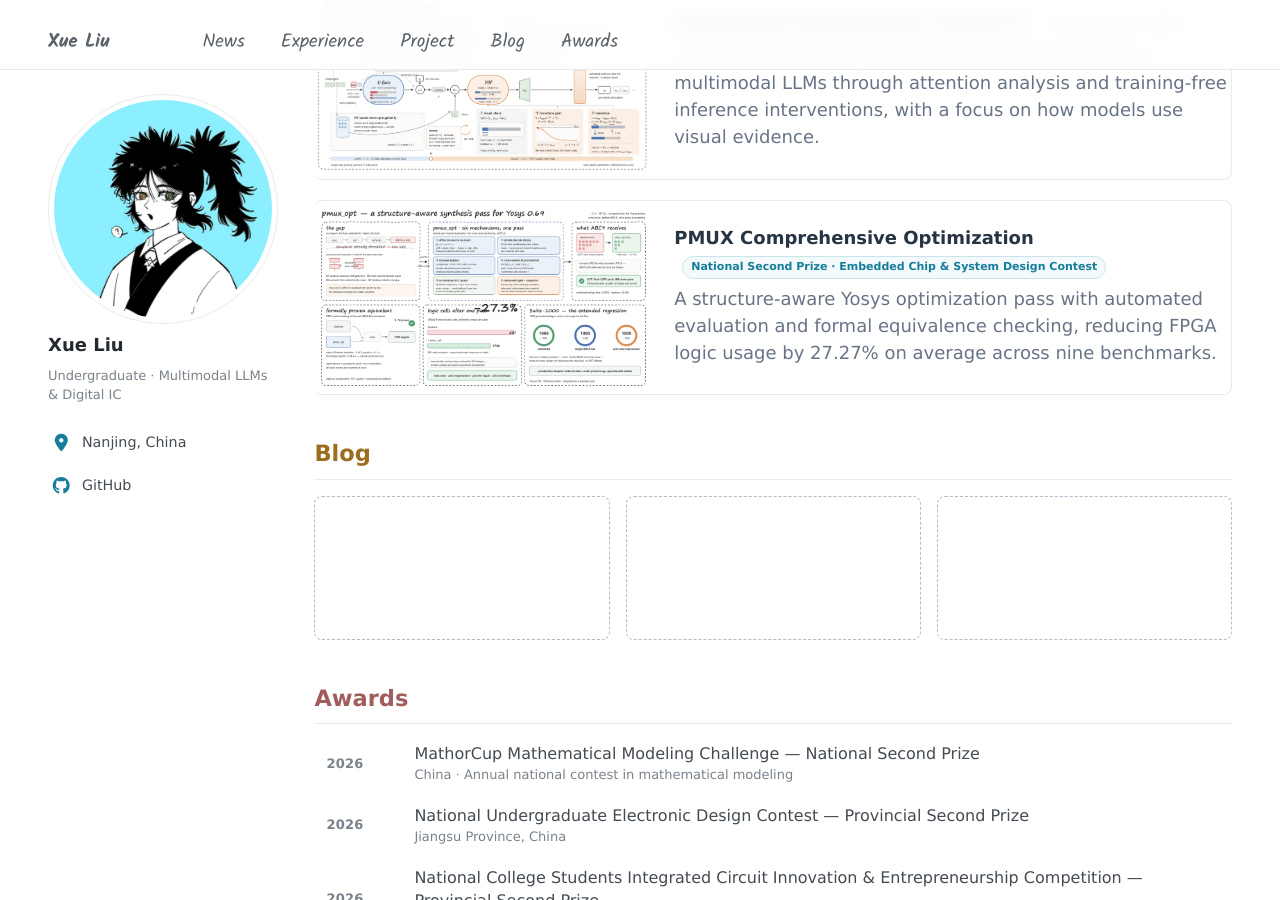
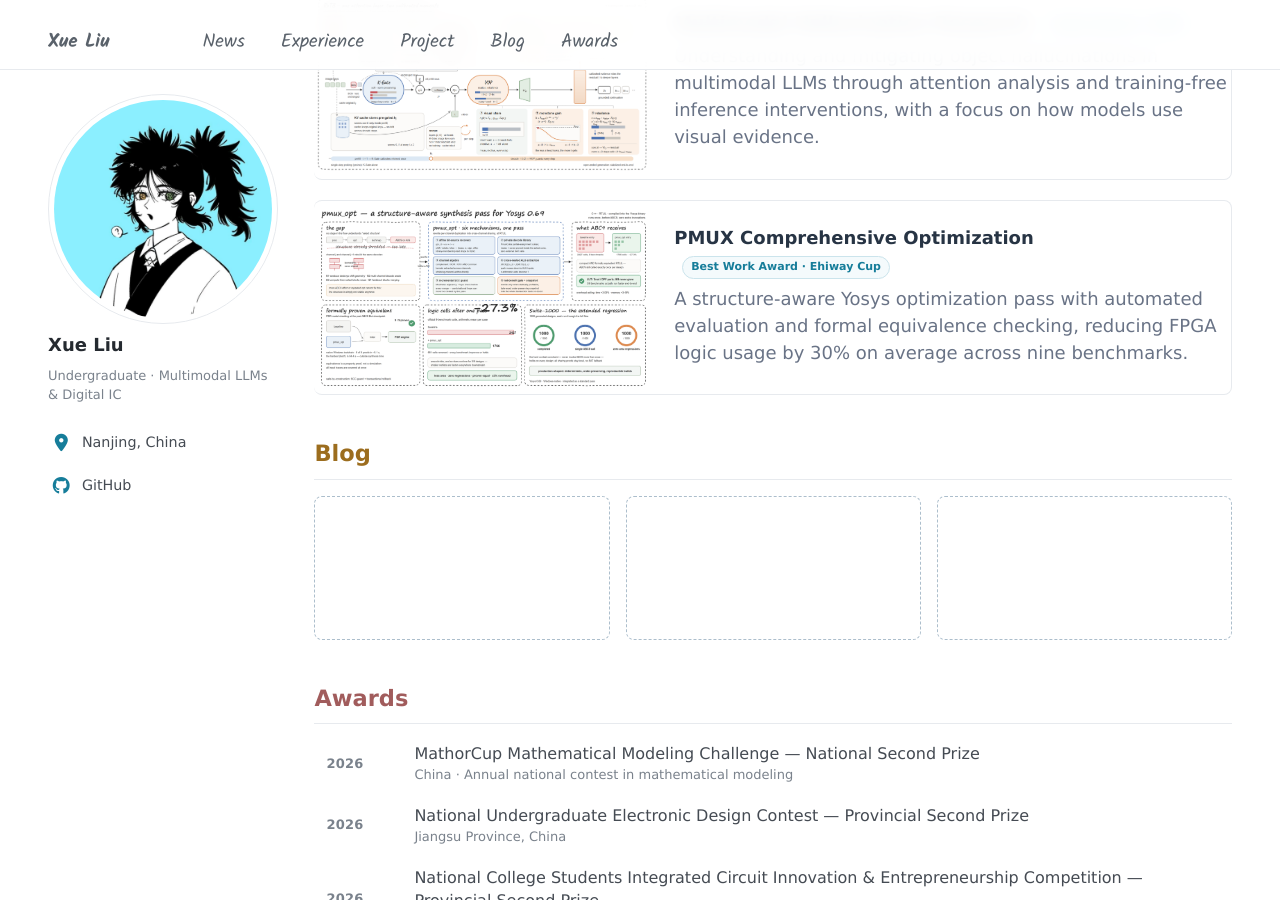
Before and after one commit to xueliu-llm/xueliu-llm.github.io, a Jekyll site: the page built from _pages/about.md, in a window 1280 px wide and 900 px high, scrolled down 1459 px. Built offline with Jekyll 4.4.1, drawn with Linux system fonts in a browser that asks for light colours.

Commit message:
PMUX card: 30% reduction, Ehiway Cup Best Work badge

```diff
--- a/_data/projects.json
+++ b/_data/projects.json
@@ -10,7 +10,7 @@
     "title": "PMUX Comprehensive Optimization",
     "url": "",
     "image": "/images/project-pmux.png",
-    "badge": "National Second Prize · Embedded Chip & System Design Contest",
-    "description": "A structure-aware Yosys optimization pass with automated evaluation and formal equivalence checking, reducing FPGA logic usage by 27.27% on average across nine benchmarks."
+    "badge": "Best Work Award · Ehiway Cup",
+    "description": "A structure-aware Yosys optimization pass with automated evaluation and formal equivalence checking, reducing FPGA logic usage by 30% on average across nine benchmarks."
   }
 ]
```
